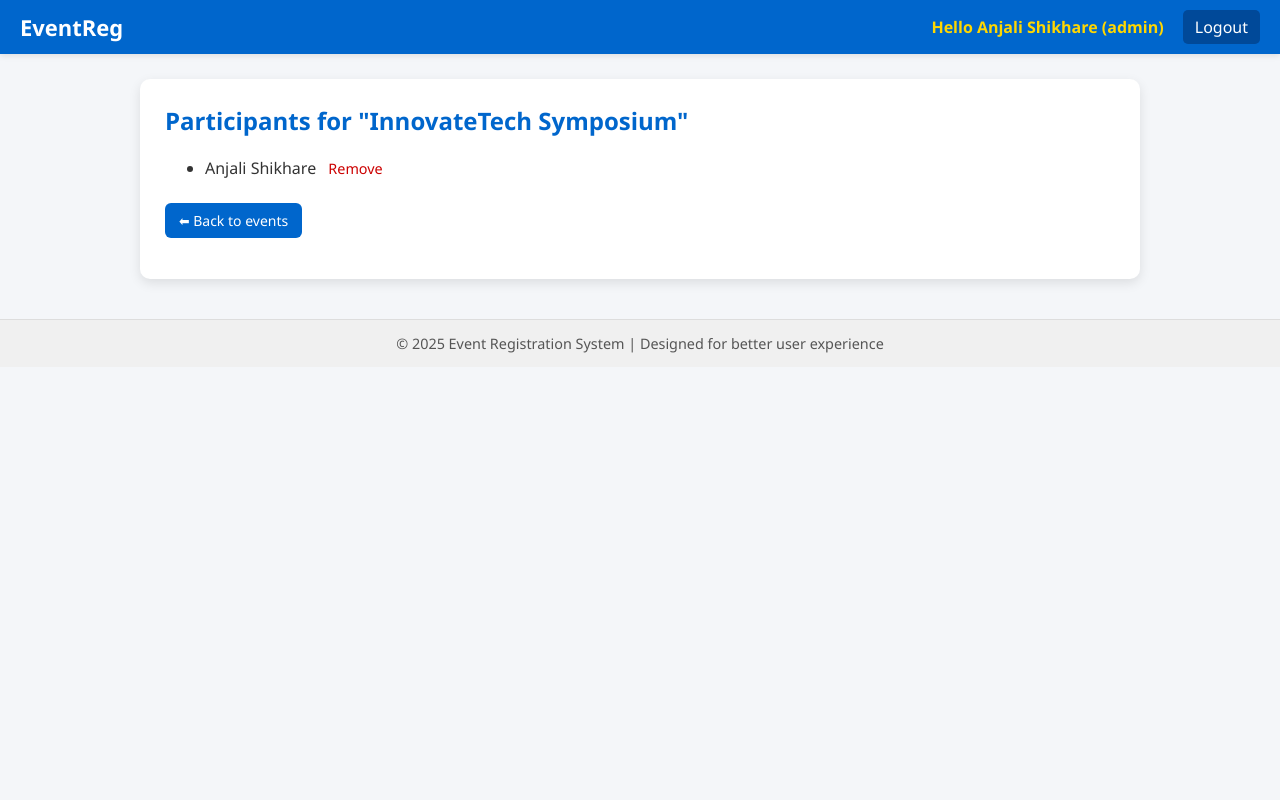
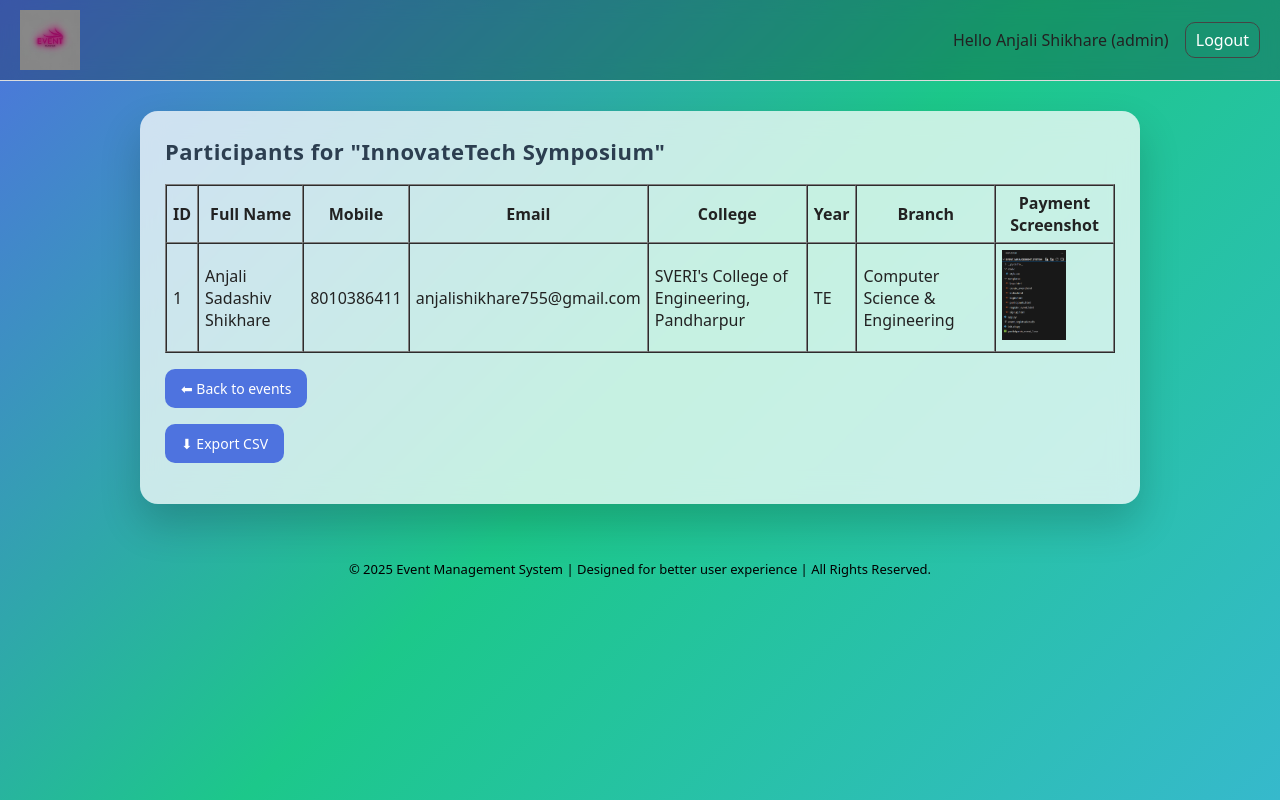
Before and after one commit to anjalishikhare80/event_management_system, a Flask app: page /participants/1 in a window 1280 px wide. Run offline with Flask 3, Linux system fonts and the light colour scheme; a user stored in the database is signed in; data comes from the database, SQL or seed files in the repository; both versions use the stored data as it was after the commit.

Commit message:
Updated project with new features/bug fixes

```diff
--- a/app.py
+++ b/app.py
@@ -1,15 +1,30 @@
 import os
 import sqlite3
 from flask import Flask, render_template, request, redirect, url_for, session, g, flash, send_file
+from werkzeug.utils import secure_filename
+import csv
+import io
+from flask import send_file
 
-# --- Setup ---
+
+
+# ------------------ APP SETUP ------------------
 BASE_DIR = os.path.dirname(os.path.abspath(__file__))
 DATABASE = os.path.join(BASE_DIR, "event_registration.db")
 
 app = Flask(__name__)
-app.secret_key = "replace_this_with_a_random_secret"
+app.secret_key = "replace_with_random_secret"
 
-# --- DB helpers ---
+UPLOAD_FOLDER = os.path.join("static", "uploads")
+ALLOWED_EXTENSIONS = {'png', 'jpg', 'jpeg'}
+
+app.config["UPLOAD_FOLDER"] = UPLOAD_FOLDER
+
+if not os.path.exists(UPLOAD_FOLDER):
+    os.makedirs(UPLOAD_FOLDER)
+
+
+# ------------------ DB CONNECTION ------------------
 def get_db():
     if "db" not in g:
         g.db = sqlite3.connect(DATABASE)
@@ -22,12 +37,22 @@ def close_db(exc):
     if db is not None:
         db.close()
 
-# --- Routes ---
+
+# ------------------ HELPERS ------------------
+def allowed_file(filename):
+    return "." in filename and filename.rsplit(".", 1)[1].lower() in ALLOWED_EXTENSIONS
+
+
+# ------------------ ROUTES ------------------
+
 @app.route("/")
 def index():
     db = get_db()
     events = db.execute("SELECT * FROM events").fetchall()
     return render_template("index.html", events=events)
+
+
+# ------------ USER AUTH ------------
 
 @app.route("/signup", methods=["GET","POST"])
 def signup():
@@ -35,25 +60,29 @@ def signup():
         username = request.form["username"].strip()
         password = request.form["password"].strip()
         role = request.form.get("role","participant")
+
         db = get_db()
         try:
             db.execute("INSERT INTO users (username,password,role) VALUES (?,?,?)",
                        (username, password, role))
             db.commit()
-            flash("Signup successful — please login.", "success")
+            flash("Signup successful — login now", "success")
             return redirect(url_for("login"))
         except sqlite3.IntegrityError:
-            flash("Username already exists.", "danger")
+            flash("Username already exists", "danger")
     return render_template("signup.html")
+
 
 @app.route("/login", methods=["GET","POST"])
 def login():
     if request.method == "POST":
         username = request.form["username"].strip()
         password = request.form["password"].strip()
+
         db = get_db()
         user = db.execute("SELECT * FROM users WHERE username=? AND password=?",
                           (username,password)).fetchone()
+
         if user:
             session["user_id"] = user["id"]
             session["username"] = user["username"]
@@ -61,117 +90,169 @@ def login():
             flash(f"Welcome {user['username']}!", "success")
             return redirect(url_for("index"))
         else:
-            flash("Invalid username or password.", "danger")
+            flash("Invalid credentials", "danger")
+
     return render_template("login.html")
+
 
 @app.route("/logout")
 def logout():
     session.clear()
-    flash("Logged out.", "info")
+    flash("Logged out", "info")
     return redirect(url_for("index"))
 
-# Admin: create event
+
+# ------------ ADMIN CREATE EVENT ------------
+
 @app.route("/create_event", methods=["GET","POST"])
 def create_event():
     if session.get("role") != "admin":
-        flash("Only admins can create events.", "danger")
+        flash("Admin access only", "danger")
         return redirect(url_for("login"))
+
     if request.method == "POST":
-        title = request.form["title"].strip()
-        description = request.form["description"].strip()
-        date = request.form["date"].strip()
-        fee = float(request.form["fee"] or 0)
-        max_members = int(request.form["max_members"] or 0)
+        title = request.form["title"]
+        description = request.form["description"]
+        date = request.form["date"]
+        fee = request.form["fee"]
+        max_members = request.form["max_members"]
+
         db = get_db()
         db.execute("INSERT INTO events (title,description,date,fee,max_members) VALUES (?,?,?,?,?)",
                    (title,description,date,fee,max_members))
         db.commit()
-        flash("Event created.", "success")
+
+        flash("Event created successfully", "success")
         return redirect(url_for("index"))
+
     return render_template("create_event.html")
 
-# Participant: register for event
+
+# ------------ PARTICIPANT EVENT REGISTRATION FORM ------------
+
 @app.route("/register_event/<int:event_id>", methods=["GET","POST"])
 def register_event(event_id):
+
     if session.get("role") != "participant":
-        flash("Only participants can register.", "danger")
+        flash("Login as participant to register", "danger")
         return redirect(url_for("login"))
+
     db = get_db()
     event = db.execute("SELECT * FROM events WHERE id=?", (event_id,)).fetchone()
+
     if not event:
-        flash("Event not found.", "danger")
+        flash("Event not found", "danger")
         return redirect(url_for("index"))
 
-    # insert registration (user -> event)
-    db.execute("INSERT INTO registrations (event_id, user_id) VALUES (?,?)",
-               (event_id, session["user_id"]))
-    db.commit()
-    flash(f"Registered for {event['title']}.", "success")
-    return redirect(url_for("index"))
+    if request.method == "POST":
 
-# Admin: view participants for an event
+        full_name = request.form["full_name"]
+        mobile = request.form["mobile"]
+        email = request.form["email"]
+        college = request.form["college"]
+        year = request.form["year"]
+        branch = request.form["branch"]
+
+        file = request.files["payment_screenshot"]
+
+        if not file or not allowed_file(file.filename):
+            flash("Upload JPG or PNG only", "danger")
+            return redirect(request.url)
+
+        filename = secure_filename(file.filename)
+        filepath = os.path.join(app.config["UPLOAD_FOLDER"], filename)
+        file.save(filepath)
+
+        db.execute("""
+            INSERT INTO registrations
+            (event_id, user_id, full_name, mobile, email, college, year, branch, payment_image)
+            VALUES (?,?,?,?,?,?,?,?,?)
+        """, (event_id, session["user_id"], full_name, mobile, email, college, year, branch, filename))
+
+        db.commit()
+
+        flash("Registration submitted successfully!", "success")
+        return redirect(url_for("index"))
+
+    return render_template("register_event.html", event=event)
+
+
+# ------------ ADMIN VIEW PARTICIPANTS ------------
+
+# ------------ ADMIN VIEW PARTICIPANTS ------------
 @app.route("/participants/<int:event_id>")
 def participants(event_id):
+
     if session.get("role") != "admin":
-        flash("Only admins can view participants.", "danger")
+        flash("Admin access only", "danger")
         return redirect(url_for("login"))
+
     db = get_db()
-    event = db.execute("SELECT * FROM events WHERE id=?", (event_id,)).fetchone()
-    if not event:
-        flash("Event not found.", "danger")
-        return redirect(url_for("index"))
+
+    participants = db.execute("""
+        SELECT *
+        FROM registrations
+        WHERE event_id=?
+    """, (event_id,)).fetchall()
+
+    event = db.execute(
+        "SELECT * FROM events WHERE id=?",
+        (event_id,)
+    ).fetchone()
+
+    return render_template(
+        "participants.html",
+        event=event,
+        participants=participants
+    )
+
+
+# ------------ ADMIN EXPORT CSV ------------
+@app.route("/export/<int:event_id>")
+def export(event_id):
+
+    if session.get("role") != "admin":
+        flash("Admin access only", "danger")
+        return redirect(url_for("login"))
+
+    db = get_db()
+
     rows = db.execute("""
-        SELECT u.id, u.username
-        FROM registrations r
-        JOIN users u ON r.user_id = u.id
-        WHERE r.event_id = ?
+        SELECT full_name, mobile, email, college, year, branch
+        FROM registrations
+        WHERE event_id=?
     """, (event_id,)).fetchall()
-    return render_template("participants.html", event=event, participants=rows)
 
-# Admin: remove participant from event
-@app.route("/remove_participant/<int:event_id>/<int:user_id>")
-def remove_participant(event_id, user_id):
-    if session.get("role") != "admin":
-        flash("Only admins can remove participants.", "danger")
-        return redirect(url_for("login"))
-    db = get_db()
-    db.execute("DELETE FROM registrations WHERE event_id=? AND user_id=?", (event_id,user_id))
-    db.commit()
-    flash("Participant removed.", "info")
-    return redirect(url_for("participants", event_id=event_id))
+    si = io.StringIO()
+    cw = csv.writer(si)
 
-# Admin: export participants to CSV
-@app.route("/export_participants/<int:event_id>")
-def export_participants(event_id):
-    if session.get("role") != "admin":
-        flash("Only admins can export.", "danger")
-        return redirect(url_for("login"))
-    db = get_db()
-    event = db.execute("SELECT * FROM events WHERE id=?", (event_id,)).fetchone()
-    rows = db.execute("""
-        SELECT u.username
-        FROM registrations r
-        JOIN users u ON r.user_id = u.id
-        WHERE r.event_id=?
-    """, (event_id,)).fetchall()
-    # create temporary CSV
-    csv_path = os.path.join(BASE_DIR, f"participants_event_{event_id}.csv")
-    with open(csv_path, "w", newline="", encoding="utf-8") as f:
-        import csv
-        w = csv.writer(f)
-        w.writerow(["username"])
-        for r in rows:
-            w.writerow([r["username"]])
-    return send_file(csv_path, as_attachment=True)
+    # CSV Header
+    cw.writerow(["Full Name", "Mobile", "Email", "College", "Year", "Branch"])
+
+    # CSV Rows
+    for r in rows:
+        cw.writerow([
+            r["full_name"],
+            r["mobile"],
+            r["email"],
+            r["college"],
+            r["year"],
+            r["branch"]
+        ])
+
+    output = io.BytesIO()
+    output.write(si.getvalue().encode("utf-8"))
+    output.seek(0)
+
+    return send_file(
+        output,
+        mimetype="text/csv",
+        as_attachment=True,
+        download_name="participants.csv"
+    )
+
+
+# ------------ RUN APP ------------
 
 if __name__ == "__main__":
-    # If DB missing, instruct user to run init_db.py or run it automatically:
-    if not os.path.exists(DATABASE):
-        # try to run the initializer automatically
-        try:
-            from init_db import init_db
-            init_db()
-            print("Database created by init_db.py")
-        except Exception as e:
-            print("Database missing and init_db.py could not run:", e)
     app.run(debug=True)
--- a/static/style.css
+++ b/static/style.css
@@ -1,183 +1,222 @@
-/* ===== Global Reset ===== */
-body {
-  font-family: 'Segoe UI', Tahoma, Geneva, Verdana, sans-serif;
-  background: #f4f6f9;
-  margin: 0;
-  padding: 0;
-  color: #333;
+/* ===== Modern Global Style ===== */
+*{
+  box-sizing: border-box;
 }
 
-h1, h2, h3 {
-  color: #0066cc;
-  margin-top: 0;
+/* LOGO */
+.logo-img {
+  height: 48px;
+  vertical-align: middle;
 }
 
-a {
+.logo a {
+  display: flex;
+  align-items: center;
+  gap: 8px;
+}
+
+
+
+.btn-nav {
+  padding: 8px 14px;
+  border-radius: 6px;
+  border: 1px solid #444;
   text-decoration: none;
 }
 
-/* ===== Navbar ===== */
-header {
-  background: #0066cc;
-  padding: 12px 20px;
-  box-shadow: 0 2px 6px rgba(0,0,0,0.1);
+.btn-nav:hover {
+  background: #f4f4f4;
 }
 
-.nav-container {
-  display: flex;
-  justify-content: space-between;
-  align-items: center;
+
+
+
+body{
+  margin: 0;
+  padding: 0;
+  font-family: 'Poppins', system-ui, -apple-system, Arial;
+  background: linear-gradient(135deg,#4e73df,#1cc88a,#36b9cc);
+  min-height: 100vh;
+  color:#222;
 }
 
-.logo a {
-  color: #fff;
-  font-size: 22px;
-  font-weight: bold;
+/* ===== Glass Container ===== */
+.container{
+  max-width: 1000px;
+  margin: 30px auto;
+  padding: 25px;
+  border-radius: 18px;
+  background: rgba(255,255,255,0.75);
+  backdrop-filter: blur(14px);
+  -webkit-backdrop-filter: blur(14px);
+  box-shadow: 0 20px 40px rgba(0,0,0,0.18);
 }
 
-.nav-links a {
-  color: white;
-  margin-left: 15px;
+/* ===== Headings ===== */
+h1,h2,h3{
+  margin-top: 0;
+  color:#2c3e50;
+  letter-spacing: .5px;
+}
+
+h1{
+  font-size: 28px;
+}
+h2{
+  font-size: 22px;
+}
+
+/* ===== Navbar ===== */
+header{
+  background: rgba(0,0,0,0.25);
+  backdrop-filter: blur(10px);
+  -webkit-backdrop-filter: blur(10px);
+  padding: 14px 20px;
+  position: sticky;
+  top: 0;
+  z-index: 20;
+}
+
+.nav-container{
+  max-width: 1100px;
+  margin:auto;
+  display:flex;
+  align-items:center;
+  justify-content:space-between;
+}
+
+.logo a{
+  color:#fff;
+  font-size:24px;
+  font-weight:600;
+}
+
+.nav-links a{
+  color:#fff;
+  margin-left:16px;
+  font-weight:500;
+  padding:6px 10px;
+  border-radius:10px;
+  transition:.25s;
+}
+
+.nav-links a:hover{
+  background:rgba(255,255,255,.25);
+}
+
+/* ===== Flash Messages ===== */
+.flash{
+  padding: 12px 15px;
+  border-radius: 12px;
+  margin-bottom: 14px;
   font-weight: 500;
 }
 
-.nav-links a:hover {
-  text-decoration: underline;
+.flash.success{ background:#d1f5e1; color:#0a6847;}
+.flash.danger{ background:#ffe1e2; color:#8b0000;}
+.flash.info{ background:#e2ecff; color:#003399;}
+
+/* ===== Event Card Layout ===== */
+.events{
+  list-style:none;
+  padding:0;
+  margin:20px 0;
+  display:grid;
+  grid-template-columns:repeat(auto-fill,minmax(290px,1fr));
+  gap:18px;
 }
 
-.btn-nav {
-  background: #004999;
-  padding: 6px 12px;
-  border-radius: 5px;
-  margin-left: 12px;
-  color: #fff !important;
-  transition: background 0.2s;
+.event-card{
+  background: rgba(255,255,255,.85);
+  backdrop-filter: blur(12px);
+  border-radius:18px;
+  padding:18px 18px 20px;
+  border:1px solid rgba(255,255,255,.6);
+  box-shadow: 0 6px 18px rgba(0,0,0,.12);
+  transition:.25s;
 }
 
-.btn-nav:hover {
-  background: #003366;
+.event-card:hover{
+  transform: translateY(-6px);
+  box-shadow: 0 14px 35px rgba(0,0,0,.18);
 }
 
-.nav-welcome {
-  color: #ffd700;
-  margin-left: 10px;
-  font-weight: bold;
-}
-
-/* ===== Container ===== */
-.container {
-  max-width: 950px;
-  margin: 25px auto;
-  background: #fff;
-  padding: 25px;
-  border-radius: 10px;
-  box-shadow: 0 4px 12px rgba(0,0,0,0.1);
-}
-
-/* ===== Flash Messages ===== */
-.flash {
-  padding: 12px;
-  margin-bottom: 15px;
-  border-radius: 6px;
-  font-weight: bold;
-}
-
-.flash.success { background: #d4edda; color: #155724; }
-.flash.danger { background: #f8d7da; color: #721c24; }
-.flash.info { background: #cce5ff; color: #004085; }
-
-/* ===== Event Cards ===== */
-.events {
-  display: grid;
-  grid-template-columns: repeat(auto-fill, minmax(280px, 1fr));
-  gap: 16px;
-  margin: 20px 0;
-  padding: 0;
-  list-style: none;
-}
-
-.event-card {
-  background: #fafafa;
-  padding: 18px;
-  border: 1px solid #ddd;
-  border-radius: 8px;
-  transition: transform 0.2s, border-color 0.2s;
-}
-
-.event-card:hover {
-  transform: translateY(-3px);
-  border-color: #0066cc;
-  box-shadow: 0 2px 8px rgba(0,0,0,0.08);
-}
-
-.event-card h3 {
-  margin: 0 0 10px;
+.event-card h3{
+  margin:0 0 6px;
+  font-size:19px;
 }
 
 /* ===== Buttons ===== */
-.btn {
-  display: inline-block;
-  padding: 8px 14px;
-  background: #0066cc;
-  color: #fff;
-  border-radius: 6px;
-  font-size: 14px;
-  margin-top: 8px;
-  transition: 0.2s;
+.btn,
+button{
+  display:inline-block;
+  padding:10px 16px;
+  border-radius:10px;
+  border:none;
+  cursor:pointer;
+  font-size:14px;
+  font-weight:500;
+  transition:.25s;
 }
 
-.btn:hover {
-  background: #004999;
+.btn{
+  background:#4e73df;
+  color:white;
+  text-decoration:none;
 }
 
-button {
-  background: #28a745;
-  color: #fff;
-  border: none;
-  padding: 10px 15px;
-  border-radius: 6px;
-  cursor: pointer;
-  font-size: 15px;
+.btn:hover{
+  background:#2e59d9;
 }
 
-button:hover {
-  background: #218838;
+button{
+  background:#1cc88a;
+  color:white;
 }
 
-.small {
-  font-size: 0.9em;
-  color: #c00;
-  margin-left: 8px;
+button:hover{
+  background:#17a673;
+}
+
+/* small text link (remove participant etc.) */
+.small{
+  font-size:12px;
+  color:#e74a3b;
 }
 
 /* ===== Forms ===== */
-label {
-  font-weight: bold;
-  margin-top: 10px;
-  display: block;
+label{
+  display:block;
+  margin-top:12px;
+  font-weight:600;
 }
 
-input, textarea, select {
-  width: 100%;
-  padding: 10px;
-  margin-top: 6px;
-  border: 1px solid #ccc;
-  border-radius: 6px;
-  font-size: 15px;
+input,textarea,select{
+  width:100%;
+  padding:10px 12px;
+  border-radius:12px;
+  border:1px solid #d1d3e2;
+  margin-top:6px;
+  font-size:14px;
+  outline:none;
 }
 
-textarea {
-  resize: vertical;
-  min-height: 80px;
+input:focus,
+textarea:focus{
+  border-color:#4e73df;
+  box-shadow:0 0 0 2px rgba(78,115,223,.25);
+}
+
+textarea{
+  resize:vertical;
+  min-height:90px;
 }
 
 /* ===== Footer ===== */
-footer {
-  text-align: center;
-  padding: 14px;
-  background: #f0f0f0;
-  margin-top: 40px;
-  font-size: 0.9em;
-  color: #555;
-  border-top: 1px solid #ddd;
+footer{
+  margin-top:40px;
+  text-align:center;
+  color:#000000;
+  padding:16px;
+  font-size:13px;
 }
--- a/templates/base.html
+++ b/templates/base.html
@@ -2,27 +2,37 @@
 <html>
 <head>
   <meta charset="utf-8">
-  <title>Event Registration</title>
+  <title>Event Management</title>
   <link rel="stylesheet" href="{{ url_for('static', filename='style.css') }}">
 </head>
 <body>
 <!-- Header / Navbar -->
-  <header>
-    <div class="nav-container">
+<header style="display:flex; align-items:center; justify-content:space-between; padding:10px 20px; border-bottom:1px solid #ddd;">
+
+  <!-- Left: Logo -->
   <div class="logo">
-        <a href="{{ url_for('index') }}">EventReg</a>
+    <a href="{{ url_for('index') }}">
+      <img src="{{ url_for('static', filename='event3.png') }}" alt="EventManagement Logo" style="height:60px; vertical-align:middle;">
+    </a>
   </div>
+
+  <!-- Right: User info + logout -->
   <div class="nav-links">
+
     {% if session.get('username') %}
-          <span class="nav-welcome">Hello {{ session['username'] }} ({{ session['role'] }})</span>
-          <a class="btn-nav" href="{{ url_for('logout') }}">Logout</a>
-        {% else %}
-          <a href="{{ url_for('signup') }}">Signup</a>
-          <a href="{{ url_for('login') }}">Login</a>
+        <span class="nav-welcome">
+            Hello {{ session['username'] }} ({{ session['role'] }})
+        </span>
+
+        <a class="btn-nav" href="{{ url_for('logout') }}" style="margin-left:12px;">
+            Logout
+        </a>
     {% endif %}
+
   </div>
-    </div>
+
 </header>
+
 
   <!-- Page Content -->
   <div class="container">
@@ -39,7 +49,7 @@
 
   <!-- Footer -->
   <footer>
-    &copy; {{ 2025 }} Event Registration System | Designed for better user experience
+    &copy; {{ 2025 }} Event Management System | Designed for better user experience | All Rights Reserved.
   </footer>
 </body>
 </html>
--- a/templates/create_event.html
+++ b/templates/create_event.html
@@ -17,6 +17,8 @@
     <label>Max Members</label>
     <input type="number" name="max_members">
 
+
+
     <button type="submit">Create</button>
   </form>
 {% endblock %}
--- a/templates/participants.html
+++ b/templates/participants.html
@@ -1,17 +1,52 @@
 {% extends "base.html" %}
+
 {% block content %}
+
 <h2>Participants for "{{ event['title'] }}"</h2>
+
 {% if participants %}
-    <ul>
+<table border="1" cellpadding="6" cellspacing="0">
+    <tr>
+        <th>ID</th>
+        <th>Full Name</th>
+        <th>Mobile</th>
+        <th>Email</th>
+        <th>College</th>
+        <th>Year</th>
+        <th>Branch</th>
+        <th>Payment Screenshot</th>
+    </tr>
+
     {% for p in participants %}
-        <li>
-          {{ p['username'] }}
-          <a class="small" href="{{ url_for('remove_participant', event_id=event['id'], user_id=p['id']) }}">Remove</a>
-        </li>
+    <tr>
+        <td>{{ p['id'] }}</td>
+        <td>{{ p['full_name'] }}</td>
+        <td>{{ p['mobile'] }}</td>
+        <td>{{ p['email'] }}</td>
+        <td>{{ p['college'] }}</td>
+        <td>{{ p['year'] }}</td>
+        <td>{{ p['branch'] }}</td>
+
+        <td>
+            <img src="{{ url_for('static', filename='uploads/' ~ p['payment_image']) }}"
+                 style="height:90px;">
+        </td>
+    </tr>
     {% endfor %}
-    </ul>
+</table>
+
 {% else %}
 <p>No participants yet.</p>
 {% endif %}
-  <p><a class="btn" href="{{ url_for('index') }}">⬅ Back to events</a></p>
+
+<p>
+    <a class="btn" href="{{ url_for('index') }}">⬅ Back to events</a>
+</p>
+<p>
+  <a class="btn" href="{{ url_for('export', event_id=event['id']) }}">
+    ⬇ Export CSV
+  </a>
+</p>
+
+
 {% endblock %}
```
Also changed, not shown: init_db.py (+13 -10 lines), templates/index.html (+17 -2 lines), templates/register_event.html (+49 -6 lines), event_registration.db, static/event3.png (added), static/images/payment_qr.png (added), static/logo.jpg (added), static/uploads/Screenshot_2026-01-07_104049.png (added). Lines whose indentation alone changed are shown as unchanged.
